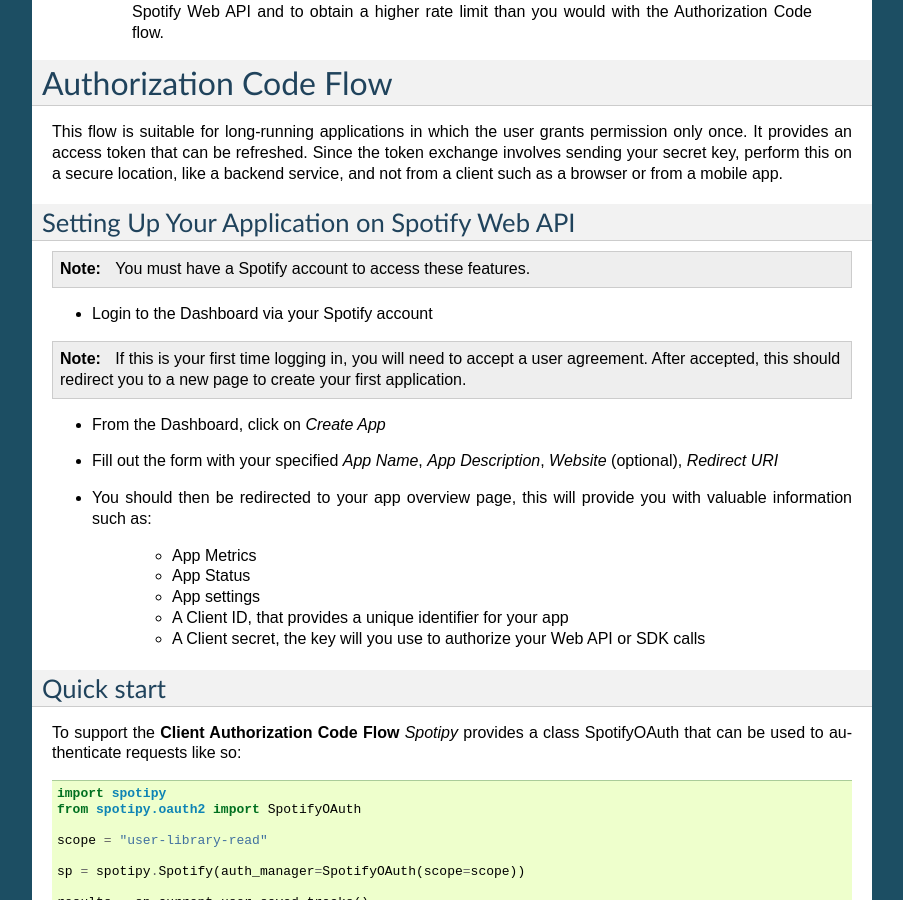
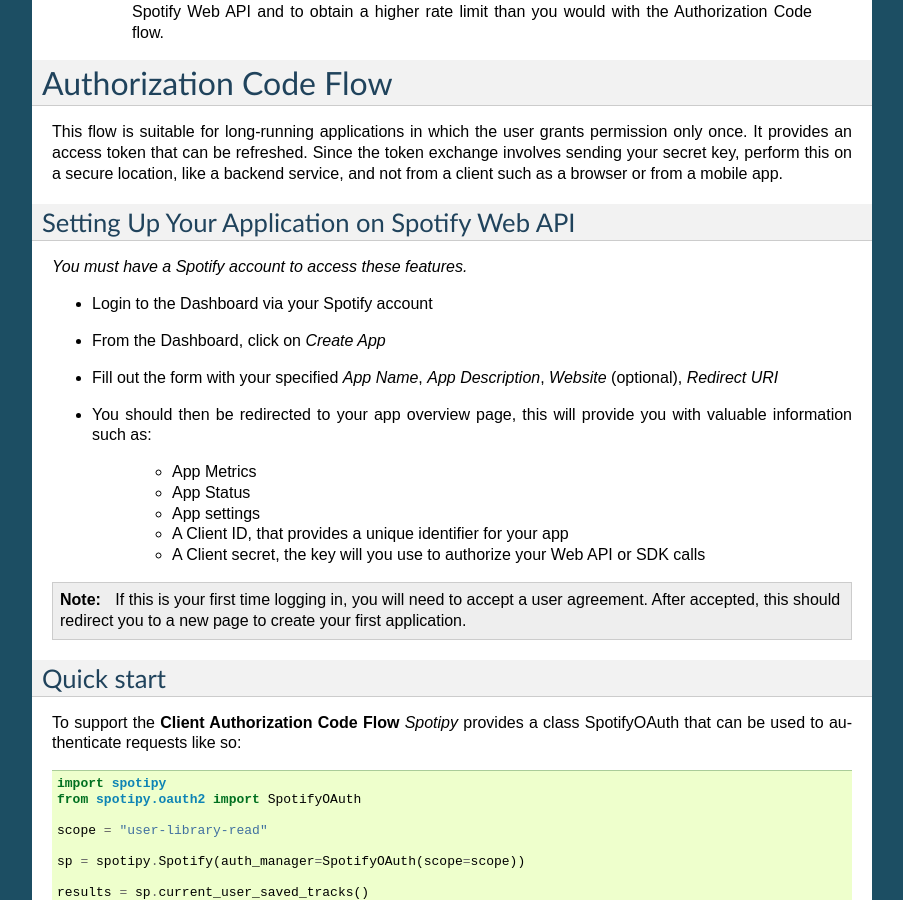
Before and after one commit to spotipy-dev/spotipy, a Sphinx documentation site: the page built from docs/index.rst, in a window 1280 px wide and 900 px high, scrolled down 1984 px. Shown: the whole window, without its empty margins (198-1101 px from the left). Built offline with Sphinx 7.4.7, drawn with Linux system fonts in a browser that asks for light colours; some of the changed lines change nothing that is shown.

Commit message:
Update index.rst

```diff
--- a/docs/index.rst
+++ b/docs/index.rst
@@ -115,12 +115,9 @@
 
 Setting Up Your Application on Spotify Web API
 ----------------------------------------------
-.. note:: You must have a Spotify account to access these features.
+*You must have a Spotify account to access these features.*
 
 - Login to the Dashboard via your Spotify account
-.. note:: If this is your first time logging in, you will need to accept a user
-         agreement. After accepted, this should redirect you to a new page to
-         create your first application.
 - From the Dashboard, click on `Create App`
 - Fill out the form with your specified *App Name*, *App Description*, *Website* (optional),
   *Redirect URI*
@@ -132,6 +129,9 @@
    - App settings
    - A Client ID, that provides a unique identifier for your app
    - A Client secret, the key will you use to authorize your Web API or SDK calls
+.. note:: If this is your first time logging in, you will need to accept a user
+         agreement. After accepted, this should redirect you to a new page to
+         create your first application.
 
 Quick start
 -----------
```
